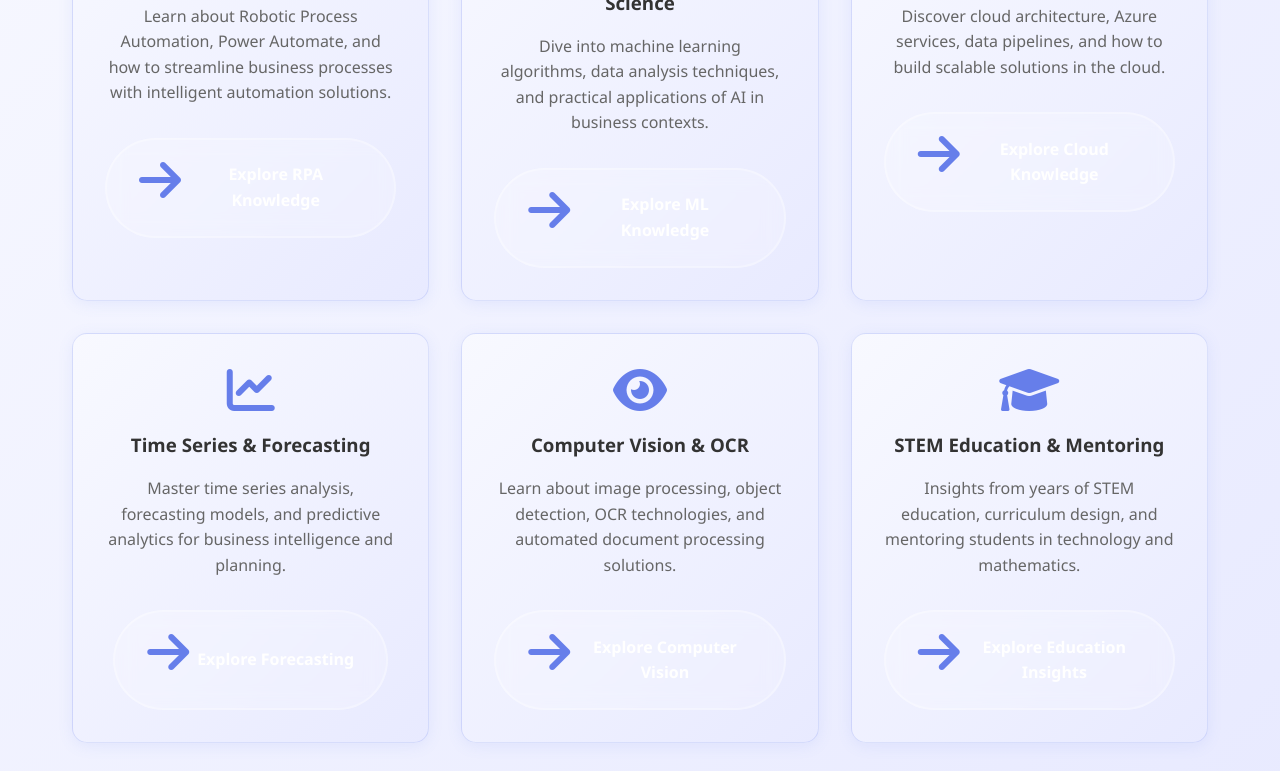
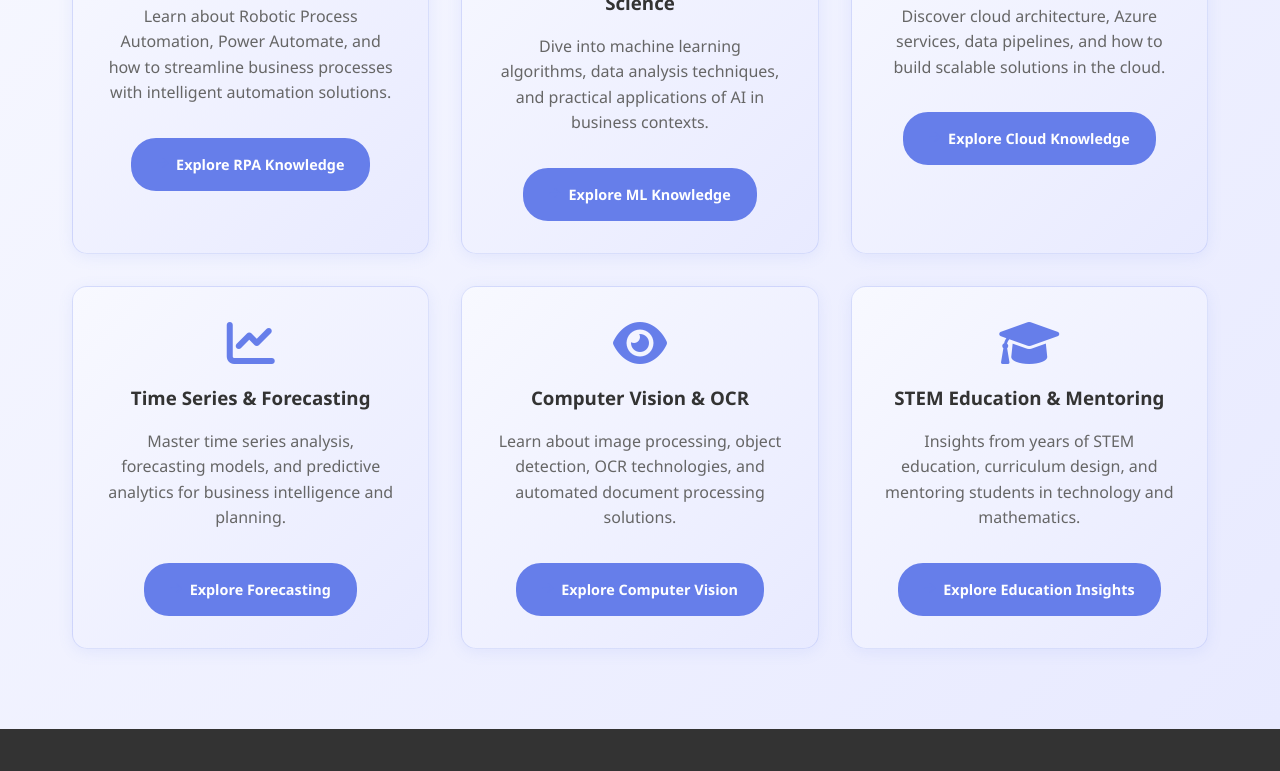
Before and after one commit to nazerof/nazerof.github.io, a plain HTML site: page index.html in a window 1280 px wide. Shown: the part 1210-1981 px from the top of the page. Drawn offline with Linux system fonts and the light colour scheme.

Commit message:
Style knowledge card buttons for better UX
- Added dedicated button styling for knowledge cards
- Implemented brand colors with blue background and white text
- Added hover effects with color transitions and lift animation
- Improved typography with proper font weight and sizing
- Added subtle shadows and smooth transitions for professional look
- Ensured proper icon alignment and spacing within buttons

```diff
--- a/styles.css
+++ b/styles.css
@@ -513,6 +513,34 @@ nav.scrolled {
     margin-bottom: 1rem;
 }
 
+.knowledge-card .btn {
+    background: #667eea;
+    color: white;
+    text-decoration: none;
+    padding: 0.8rem 1.5rem;
+    border-radius: 25px;
+    font-weight: 600;
+    font-size: 0.9rem;
+    transition: all 0.3s ease;
+    display: inline-flex;
+    align-items: center;
+    gap: 0.5rem;
+    margin-top: 1rem;
+    border: 2px solid #667eea;
+}
+
+.knowledge-card .btn:hover {
+    background: #5a67d8;
+    border-color: #5a67d8;
+    transform: translateY(-2px);
+    box-shadow: 0 5px 15px rgba(102, 126, 234, 0.3);
+}
+
+.knowledge-card .btn i {
+    font-size: 0.8rem;
+    margin-bottom: 0;
+}
+
 /* Footer */
 footer {
     background: #333;
```
